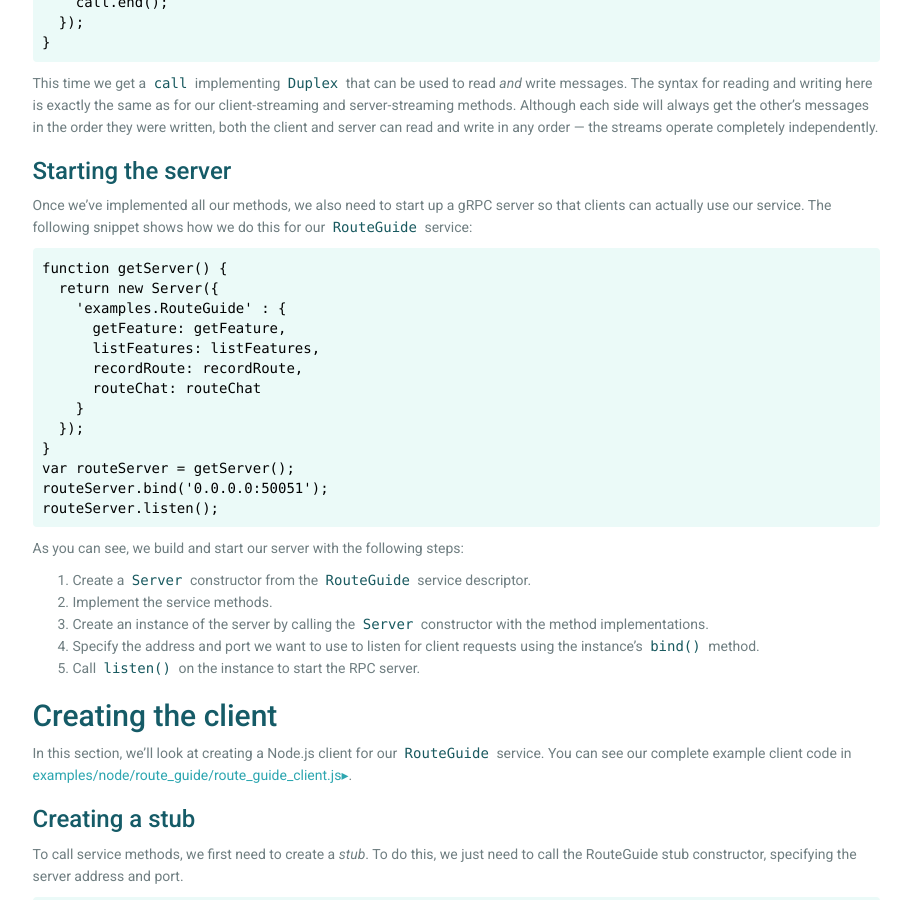
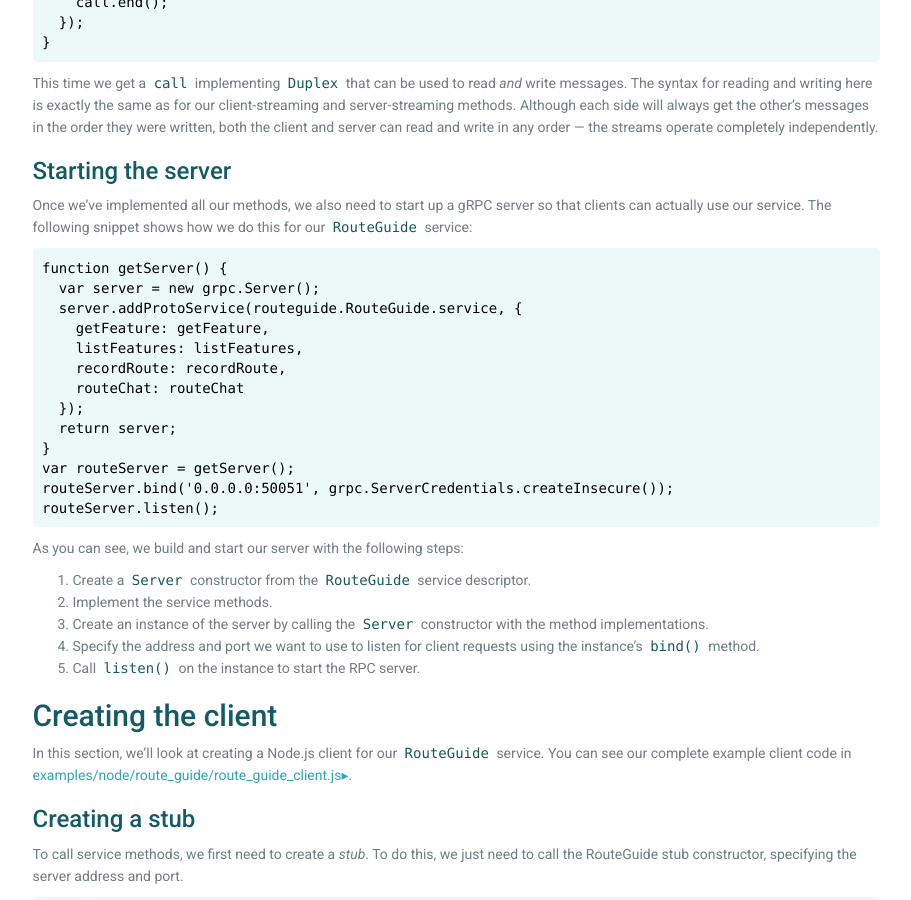
Before and after one commit to grpc/grpc.github.io, a Jekyll site: the page built from docs/tutorials/basic/node.md, in a window 1280 px wide and 900 px high, scrolled down 5003 px. Shown: the whole window, without its empty margins (330-1241 px from the left). Built offline with Jekyll 4.4.1, drawn with Linux system fonts in a browser that asks for light colours; nearby versions of some CDN libraries; library files that are not in the unit come from our copies; Markdown is read by kramdown in place of the engine named in the settings.

Commit message:
Updates Node routeguide sample to reflect Beta API changes

````diff
--- a/docs/tutorials/basic/node.md
+++ b/docs/tutorials/basic/node.md
@@ -233,19 +233,19 @@ This time we get a `call` implementing `Duplex` that can be used to read *and* w
 
 Once we've implemented all our methods, we also need to start up a gRPC server so that clients can actually use our service. The following snippet shows how we do this for our `RouteGuide` service:
 
-```
+```js
 function getServer() {
-  return new Server({
-    'examples.RouteGuide' : {
-      getFeature: getFeature,
-      listFeatures: listFeatures,
-      recordRoute: recordRoute,
-      routeChat: routeChat
-    }
+  var server = new grpc.Server();
+  server.addProtoService(routeguide.RouteGuide.service, {
+    getFeature: getFeature,
+    listFeatures: listFeatures,
+    recordRoute: recordRoute,
+    routeChat: routeChat
   });
+  return server;
 }
 var routeServer = getServer();
-routeServer.bind('0.0.0.0:50051');
+routeServer.bind('0.0.0.0:50051', grpc.ServerCredentials.createInsecure());
 routeServer.listen();
 ```
 
````
